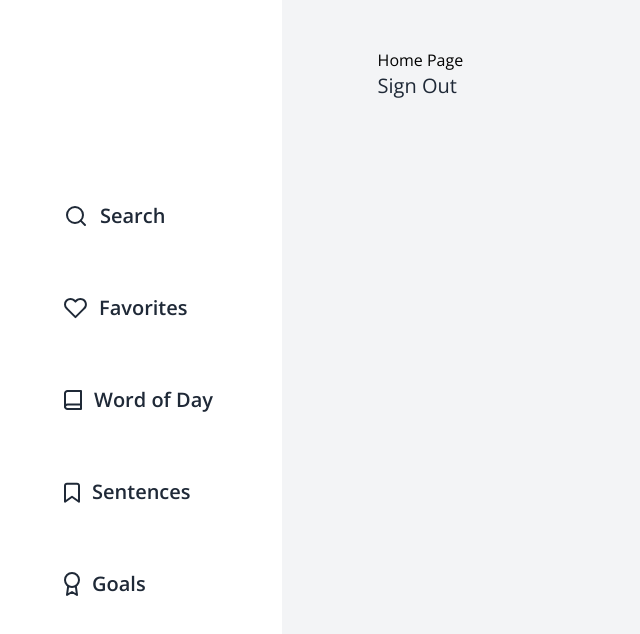
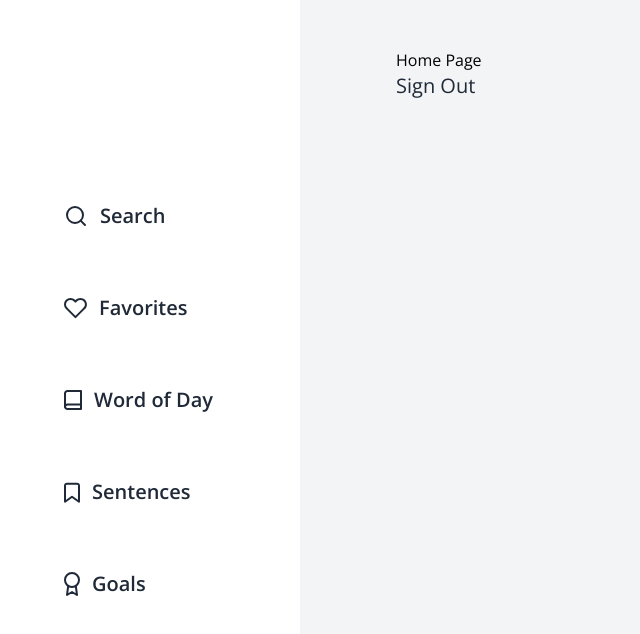
Before and after one commit to kaya70875/articlew, a Next.js app: page /search in a window 1280 px wide. Shown: the top 634 px of the page, without its empty margins (0-640 px from the left). Built offline with nearby package versions, Linux system fonts and the light colour scheme.

Commit message:
update search page layout and sidebar

```diff
--- a/components/Sidebar.tsx
+++ b/components/Sidebar.tsx
@@ -52,7 +52,7 @@ export default function Sidebar() {
 
     return (
         <div className='w-sidebar-width flex flex-col items-center justify-center h-screen fixed top-0 bg-white'>
-            <ul className="nav-items flex flex-col w-full px-16 gap-16">
+            <ul className="nav-items flex flex-col justify-center w-full px-16 gap-16">
                 {sidebarItems.map((item) => (
                     <Link href={item.route} className='flex items-center gap-3'>
                         <div className="icon">{item.icon}</div>
--- a/tailwind.config.ts
+++ b/tailwind.config.ts
@@ -16,7 +16,7 @@ export default {
       },
       spacing : {
         'navbar-height' : '80px',
-        'sidebar-width' : '22%',
+        'sidebar-width' : '300px',
         'default-padding' : '200px',
       },
     },
```
